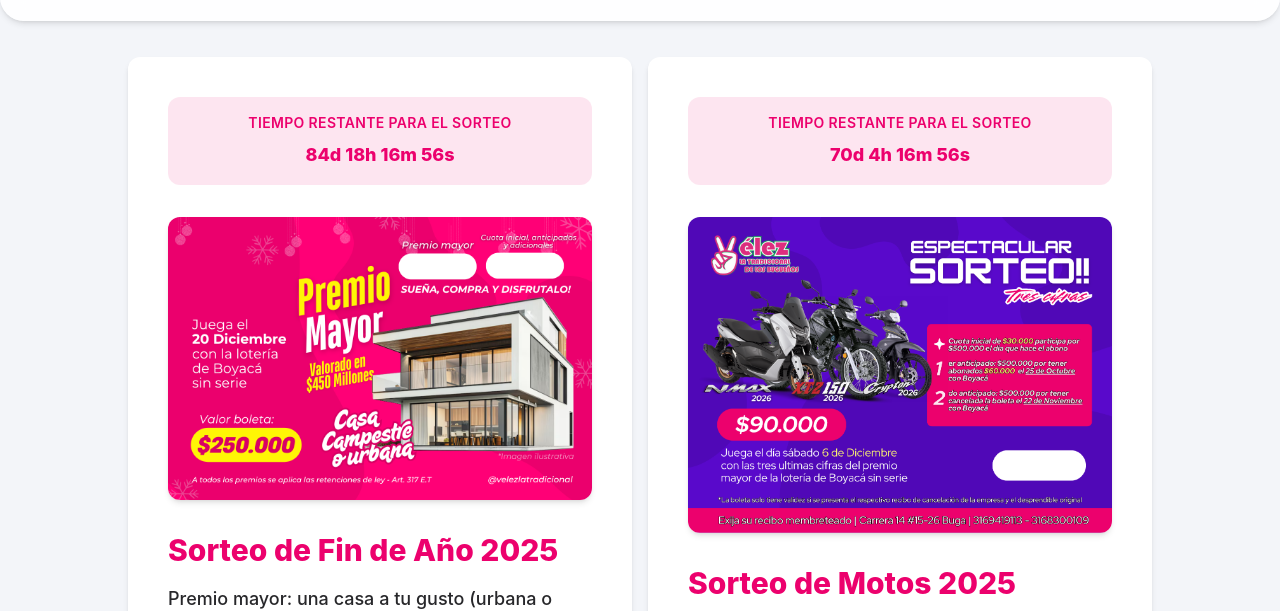
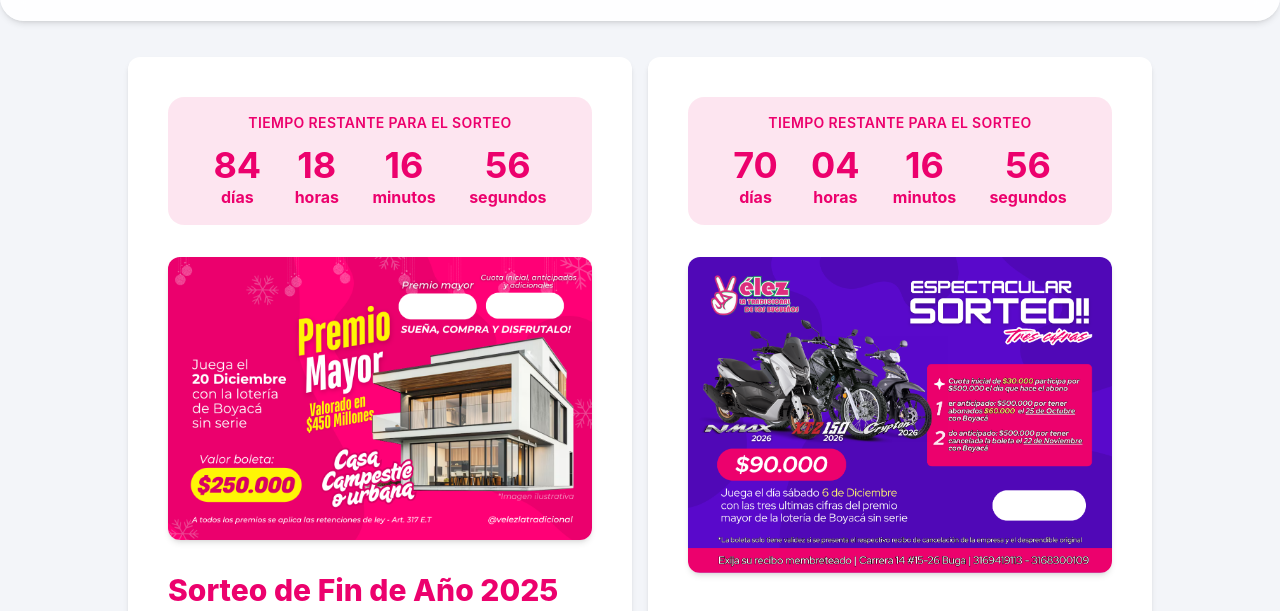
Before and after one commit to Buga-Software/rifasvelez-web, an Astro site: page /sorteos in a window 1280 px wide. Shown: the part 83-694 px from the top of the page. Built offline with nearby package versions, Linux system fonts and the light colour scheme; Astro itself is replaced by a stand-in of ours.

Commit message:
styles: improve styles of countdown component

```diff
--- a/src/components/react/countdown.tsx
+++ b/src/components/react/countdown.tsx
@@ -1,4 +1,11 @@
 import React, { useEffect, useState } from "react";
+
+interface TimeLeft {
+  days: number;
+  hours: number;
+  minutes: number;
+  seconds: number;
+}
 
 interface CountdownProps {
   targetDate: string | Date;
@@ -11,18 +18,27 @@ const Countdown: React.FC<CountdownProps> = ({
   title = "Tiempo restante para el sorteo",
   className = "",
 }) => {
-  const [timeLeft, setTimeLeft] = useState<string>("Cargando...");
+  const [timeLeft, setTimeLeft] = useState<TimeLeft>({
+    days: 0,
+    hours: 0,
+    minutes: 0,
+    seconds: 0,
+  });
+
+  const [finished, setFinished] = useState(false);
 
   useEffect(() => {
     const target =
-      typeof targetDate === "string" ? new Date(targetDate).getTime() : targetDate.getTime();
+      typeof targetDate === "string"
+        ? new Date(targetDate).getTime()
+        : targetDate.getTime();
 
     function updateCountdown() {
       const now = Date.now();
       const distance = target - now;
 
       if (distance <= 0) {
-        setTimeLeft("🎉 ¡Sorteo en curso o ya realizado!");
+        setFinished(true);
         clearInterval(timer);
         return;
       }
@@ -32,7 +48,7 @@ const Countdown: React.FC<CountdownProps> = ({
       const minutes = Math.floor((distance / 1000 / 60) % 60);
       const seconds = Math.floor((distance / 1000) % 60);
 
-      setTimeLeft(`${days}d ${hours}h ${minutes}m ${seconds}s`);
+      setTimeLeft({ days, hours, minutes, seconds });
     }
 
     updateCountdown();
@@ -40,12 +56,59 @@ const Countdown: React.FC<CountdownProps> = ({
     return () => clearInterval(timer);
   }, [targetDate]);
 
+  if (finished) {
+    return (
+      <div
+        className={`bg-[var(--primary)]/10 text-[var(--primary)] rounded-xl px-6 py-4 text-center ${className}`}
+      >
+        <h3 className="text-xs md:text-sm font-semibold uppercase tracking-wide">
+          {title}
+        </h3>
+        <p className="text-xl font-bold mt-2">
+          🎉 ¡Sorteo en curso o ya realizado!
+        </p>
+      </div>
+    );
+  }
+
   return (
     <div
-      className={`bg-[var(--primary)]/10 text-[var(--primary)] rounded-xl px-6 py-4 text-center ${className}`}
+      className={`inline-block rounded-2xl bg-[var(--primary)]/10 text-[var(--primary)] px-8 py-4 text-center ${className}`}
     >
-      <h3 className="text-xs md:text-sm font-semibold uppercase tracking-wide">{title}</h3>
-      <p className="text-lg font-extrabold mt-2">{timeLeft}</p>
+      <h3 className="text-xs md:text-sm font-semibold uppercase tracking-wide mb-3">
+        {title}
+      </h3>
+
+      <div className="flex justify-evenly gap-5 font-bold">
+        {/* Bloque DÍAS */}
+        <div className="flex flex-col items-center">
+          <span className="text-3xl md:text-4xl">
+            {timeLeft.days}
+          </span>
+          <span className="text-xs md:text-base">días</span>
+        </div>
+        {/* Bloque HORAS */}
+        <div className="flex flex-col items-center">
+          <span className="text-3xl md:text-4xl">
+            {timeLeft.hours.toString().padStart(2, "0")}
+          </span>
+          <span className="text-xs md:text-base">horas</span>
+        </div>
+        {/* Bloque MINUTOS */}
+        <div className="flex flex-col items-center">
+          <span className="text-3xl md:text-4xl">
+            {timeLeft.minutes.toString().padStart(2, "0")}
+          </span>
+          <span className="text-xs md:text-base">minutos</span>
+        </div>
+        {/* Bloque SEGUNDOS */}
+        <div className="flex flex-col items-center">
+          <span className="text-3xl md:text-4xl">
+            {timeLeft.seconds.toString().padStart(2, "0")}
+          </span>
+          <span className="text-xs md:text-base">segundos</span>
+        </div>
+      </div>
     </div>
   );
 };
```
